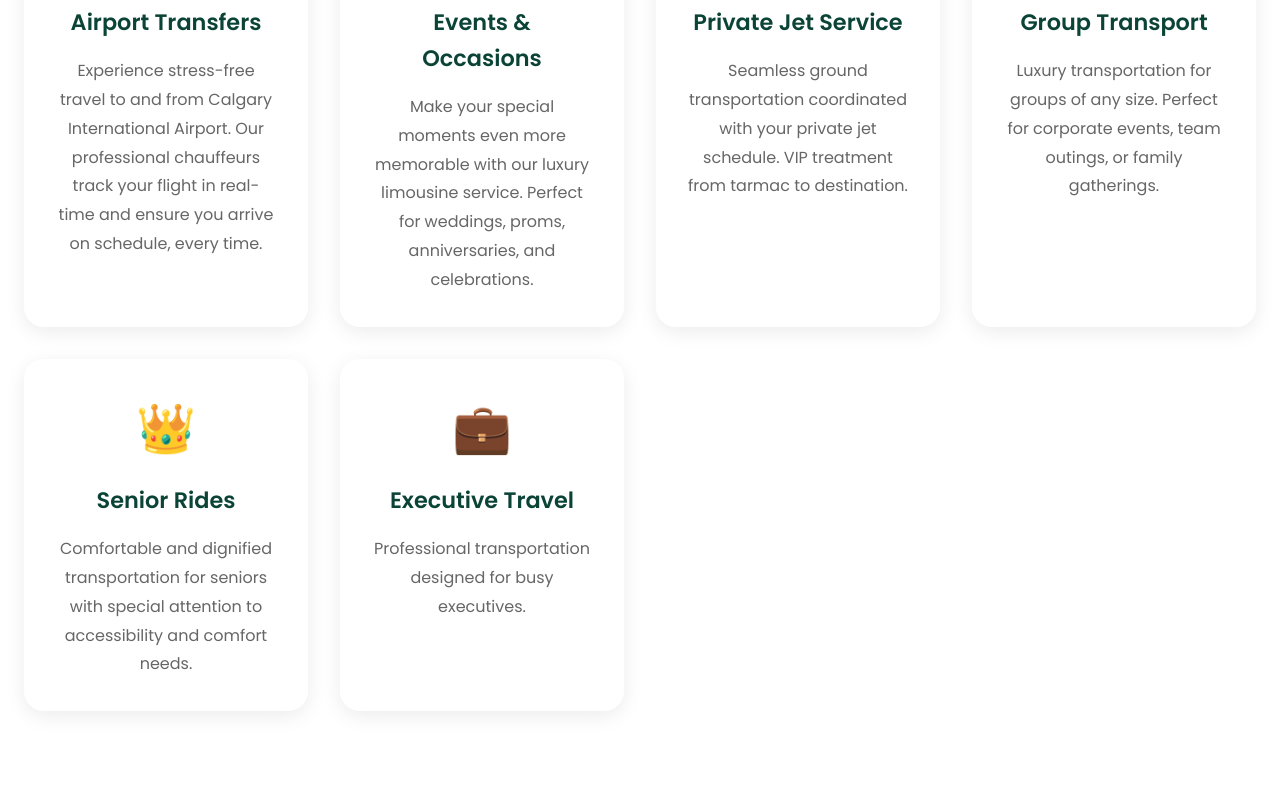
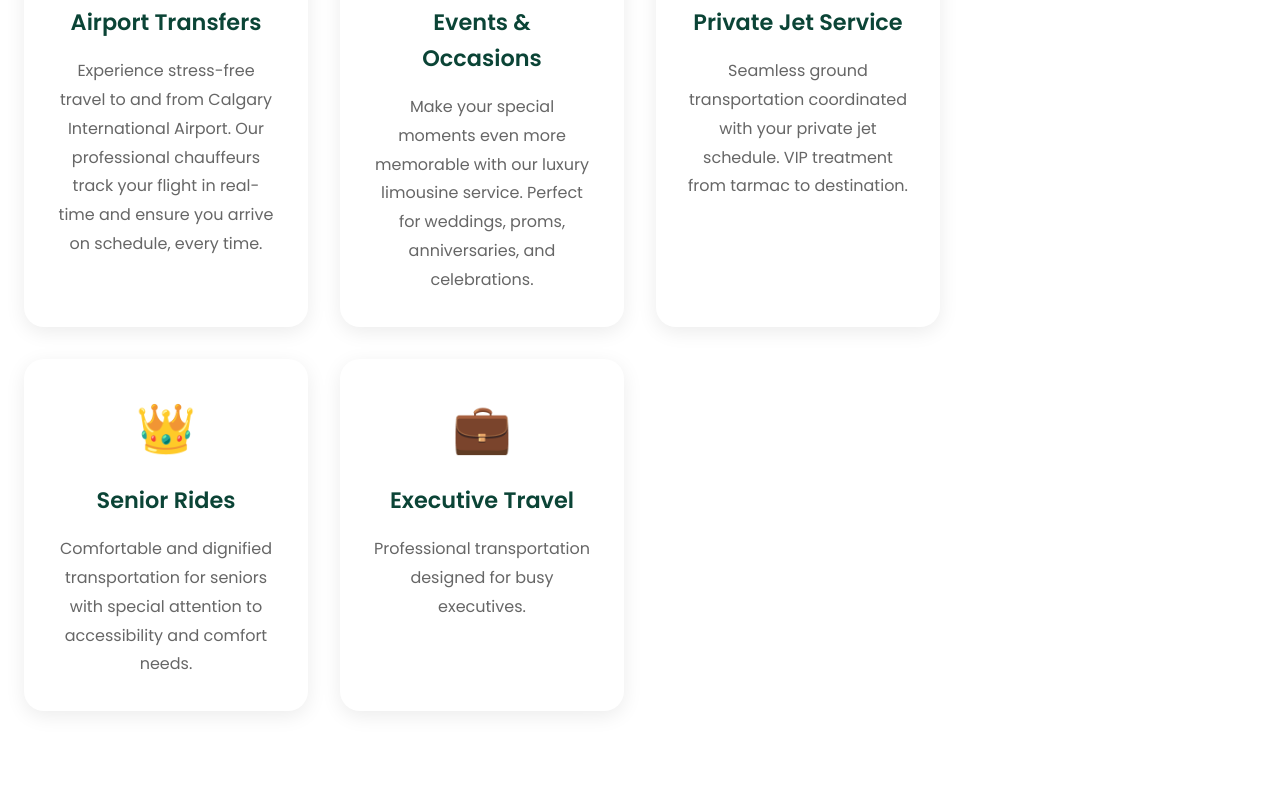
Before and after one commit to primekar7/firstlandingpage, a website built with Vite: page services.html in a window 1280 px wide. Shown: the part 707-1505 px from the top of the page. Built offline with nearby package versions, Linux system fonts and the light colour scheme.

Commit message:
Update services.html

```diff
--- a/services.html
+++ b/services.html
@@ -79,7 +79,7 @@
                         </ul> -->
                     </div>
 
-                    <div class="service-card reveal">
+                    <!-- <div class="service-card reveal">
                         <div class="service-icon">👥</div>
                         <h3>Group Transport</h3>
                         <p>Luxury transportation for groups of any size. Perfect for corporate events, team outings, or family gatherings.</p>
@@ -89,7 +89,7 @@
                             <li>Event planning assistance</li>
                             <li>Flexible scheduling</li>
                         </ul> -->
-                    </div>
+                     -->
 
                     <div class="service-card reveal">
                         <div class="service-icon">👑</div>
```
